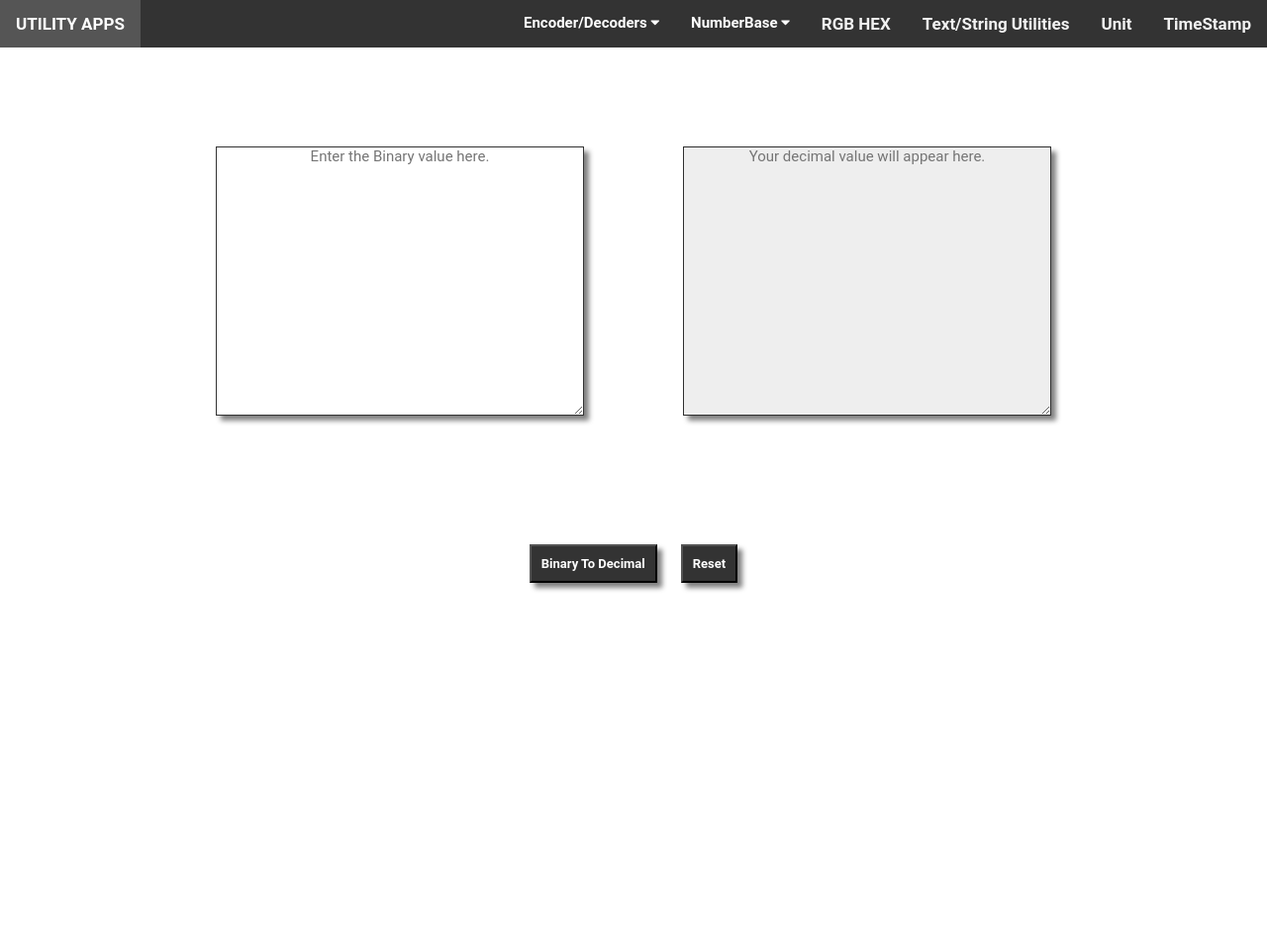
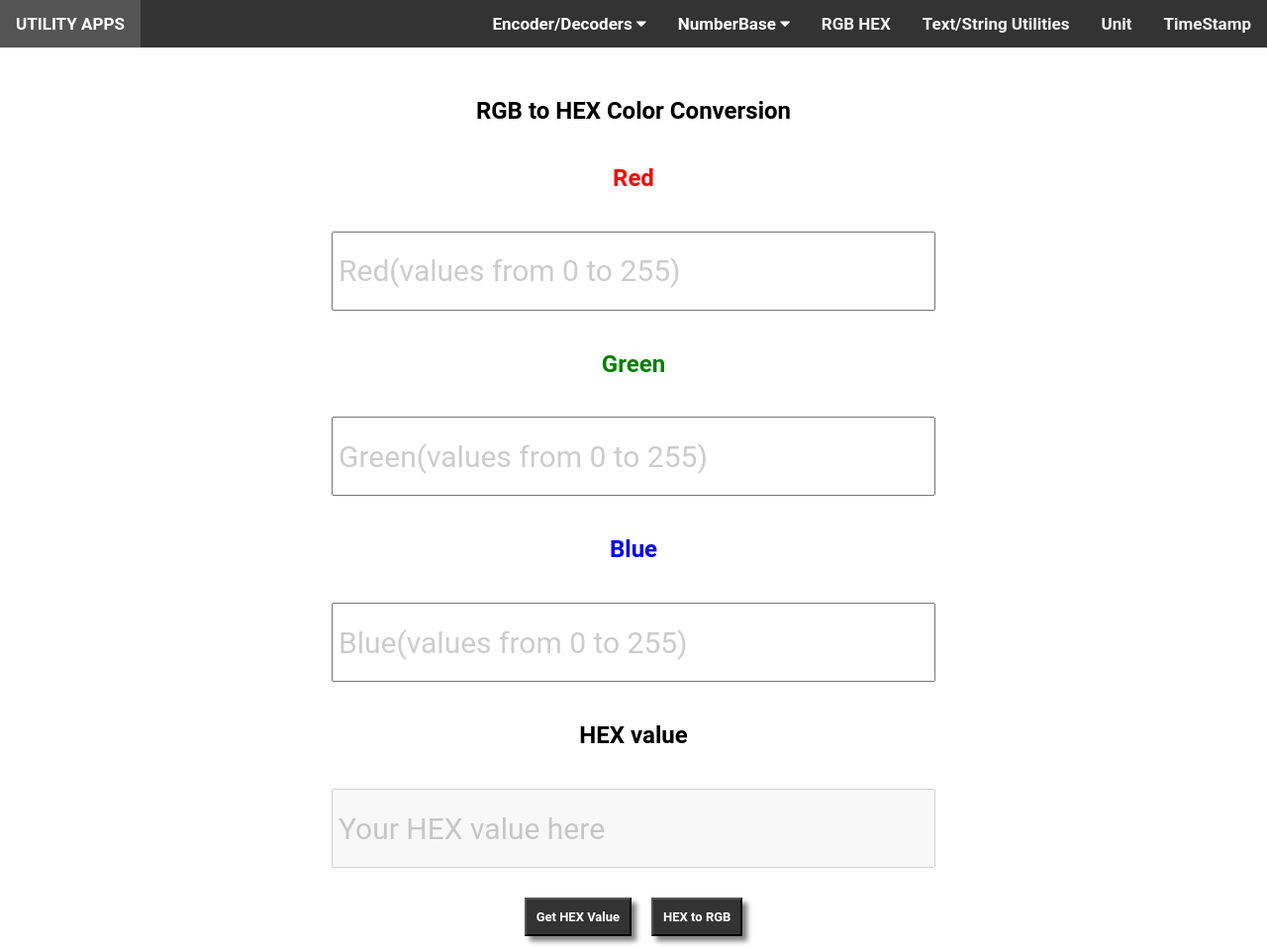
Before and after one commit to PrafulAnand/utilityApp, a plain HTML site: page rgbHexConverter/rgbHexConverter.html in a window 1280 px wide. Shown: the whole page at 99% size. Before the commit the page ends 800 px from the top, so only its background shows below. Drawn offline with Linux system fonts and the light colour scheme.

Commit message:
rgbhexconverte implemented

```diff
--- a/app.js
+++ b/app.js
@@ -23,6 +23,11 @@ const hextoOctal= document.querySelector("#hexOctal");
 const octalToBinary= document.querySelector("#octalBinary");
 const octalToDecimal= document.querySelector("#octalDecimal");
 const octalToHex= document.querySelector("#octalHex");
+
+const rgbHex = document.querySelector("#rgbHex");
+const hexrgb = document.querySelector("#hexRgb");
+const showHexRgbButton = document.querySelector("#showHexRgb");
+const showRgbHexButton = document.querySelector("#showRgbHex");
 
 
 /*encode decode url */
@@ -269,3 +274,22 @@ if (typeof (decimalToOctal) != 'undefined' && decimalToOctal != null) {
         }
     }
 }
+
+/*RGB HEX */
+if(typeof (showHexRgbButton) != 'undefined' && showHexRgbButton != null){
+    showHexRgbButton.onclick = () => {
+        rgbHex.classList.add("hide");
+        hexrgb.classList.remove("hide");
+        hexrgb.classList.add("rgb-hex-converters");
+        window.scrollTo(0,0);
+    }
+}
+
+if(typeof (showRgbHexButton) != 'undefined' && showRgbHexButton != null){
+        showRgbHexButton.onclick = () => {
+        hexrgb.classList.add("hide");
+        rgbHex.classList.remove("hide");
+        rgbHex.classList.add("rgb-hex-converters");
+        window.scrollTo(0,0);
+        }
+}
--- a/rgbHexConverter/rgbHexConverter.html
+++ b/rgbHexConverter/rgbHexConverter.html
@@ -54,16 +54,38 @@
     </div>
     <a href="javascript:void(0);" class="icon" onclick="myFunction()">&#9776;</a>
   </div>
-  <div class="numberBaseConverterContainer">
-    <textarea class="numberBaseConverterItem" name="numberBaseConverterInput" id="utilityConverterInput" rows="15"
-      cols="35" placeholder="Enter the Binary value here."></textarea>
-    <textarea class="numberBaseConverterItem" name="numberBaseConverterOutput" id="utilityConverterOutput" rows="15"
-      cols="35" placeholder="Your decimal value will appear here." disabled=""></textarea>
-  </div>
-  <div class="numberBaseConverters">
-    <button class="btn-utility" id="binaryDecimal">Binary To Decimal</button>
-    <button class="btn-utility" id="reset">Reset</button>
-  </div>
+  <section class = "rgb-hex-converter">
+    <div class = "rgb-hex-converters" id = "rgbHex">
+      <h1>RGB to HEX Color Conversion</h1>
+        <h2 class="red">Red</h2>
+        <input type="text" class="input-color" id="red-input" value="" placeholder="Red(values from 0 to 255)">
+        <h2 class="green">Green</h2>
+        <input type="text" class="input-color" id="green-input" value="" placeholder="Green(values from 0 to 255)">
+        <h2 class="blue">Blue</h2>
+        <input type="text" class="input-color" id="blue-input" value="" placeholder="Blue(values from 0 to 255)">
+        <h2 class = "hex">HEX value</h2>
+        <input type="text" class="input-color" id="hexValue" value="" placeholder="Your HEX value here" disabled="">
+        <div class="rgb-hex-buttons-layout">
+          <button class = "rgb-hex-buttons" id = "hexOutput">Get HEX Value</button>
+        <button class = "rgb-hex-buttons" id = "showHexRgb">HEX to RGB</button>
+        </div>
+    </div>
+<div class = "hide" id = "hexRgb">
+  <h1>HEX to RGB Color Conversion</h1>
+  <h2 class = "hex">HEX value</h2>
+        <input type="text" class="input-color" id="hexValue" value="" placeholder="Hex(values from 000000 to ffffff)">
+        <div class="rgb-hex-buttons-layout">
+          <button class = "rgb-hex-buttons" id = "rgbOutput">Get RGB Value</button>
+        <button class = "rgb-hex-buttons" id = "showRgbHex">RGB to HEX</button>
+        </div>
+        <h2 class="red">Red</h2>
+        <input type="text" class="input-color" id="red-input" value="" placeholder="Red(values from 0 to 255)">
+        <h2 class="green">Green</h2>
+        <input type="text" class="input-color" id="green-input" value="" placeholder="Green(values from 0 to 255)">
+        <h2 class="blue">Blue</h2>
+        <input type="text" class="input-color" id="blue-input" value="" placeholder="Blue(values from 0 to 255)">
+</div>
+  </section>
   <script>
     function myFunction() {
       let x = document.getElementById("myTopnav");
@@ -76,5 +98,4 @@
   </script>
   <script src="../app.js"></script>
 </body>
-
 </html>
--- a/style.css
+++ b/style.css
@@ -40,6 +40,8 @@ a {
 .topnav {
   overflow: hidden;
   background-color: #333;
+  position: sticky;
+  top: 0;
 }
 
 .topnav a {
@@ -52,10 +54,6 @@ a {
   font-size: 17px;
 }
 
-.active {
-  background-color: #04aa6d;
-  color: white;
-}
 
 .topnav .icon {
   display: none;
@@ -67,7 +65,7 @@ a {
 }
 
 .dropdown .dropbtn {
-  font-size: 15px;
+  font-size: 17px;
   border: none;
   outline: none;
   color: white;
@@ -81,7 +79,6 @@ a {
 .dropdown-content {
   display: none;
   position: absolute;
-  background-color: #f9f9f9;
   min-width: 160px;
   box-shadow: 0px 8px 16px 0px rgba(0, 0, 0, 0.2);
   z-index: 1;
@@ -111,7 +108,7 @@ a {
   display: block;
 }
 
-@media screen and (max-width: 950px) {
+@media screen and (max-width: 980px) {
   .topnav a:not(:first-child),
   .dropdown .dropbtn {
     display: none;
@@ -122,7 +119,7 @@ a {
   }
 }
 
-@media screen and (max-width: 950px) {
+@media screen and (max-width: 980px) {
   .topnav.responsive {
     position: relative;
   }
@@ -177,7 +174,7 @@ a {
   text-align: center;
 }
 
-.btn-encoders-decoders,.btn-utility {
+.btn-encoders-decoders,.btn-utility,.rgb-hex-buttons{
   padding: 10px;
   font-size: small;
   margin: 10px;
@@ -192,3 +189,51 @@ textarea:disabled {
   background-color: #eee;
   opacity: 1;
 }
+
+.rgb-hex-converters {
+  display: flex;
+  flex-direction: column;
+  justify-content: center;
+  align-items: center;
+  margin: 30px;
+}
+
+.input-color{
+  height: 80px;
+  width: 50%;
+  margin: 20px;
+  font-size: 30px;
+  padding: 5px;
+}
+
+.input-color::placeholder{
+  opacity: 0.2;
+  color:black;
+}
+
+.red{
+  color: red;
+}
+
+.green{
+  color: green;
+}
+
+.blue{
+  color: blue;
+}
+
+.rgb-hex-buttons-layout{
+  display: flex;
+  flex-direction: row;
+  justify-content: space-evenly;
+
+}
+
+.hide{
+  display: none;
+}
+
+.hex-rgb{
+  display: none;
+}
```
